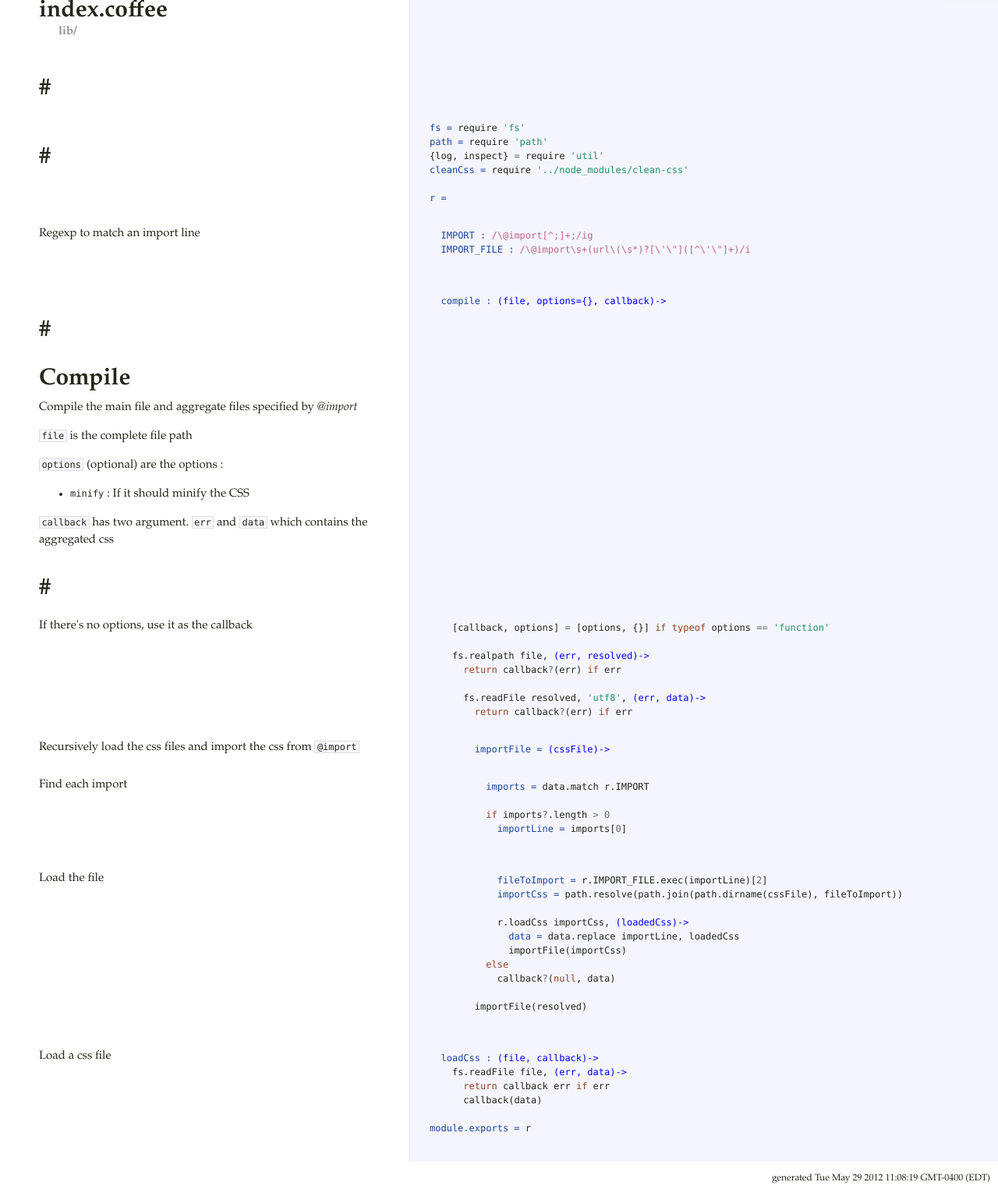
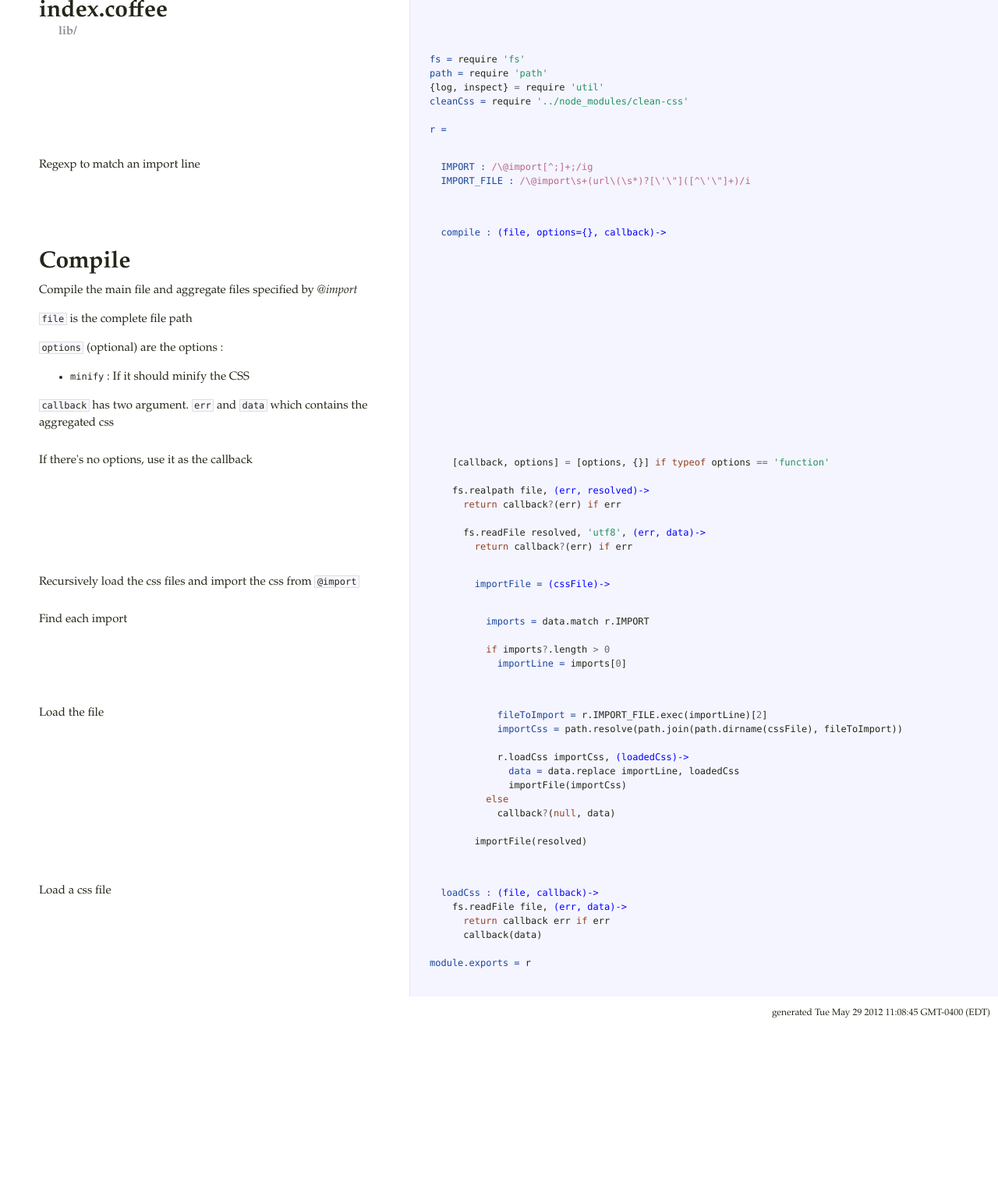
Before and after one commit to dsimard/rochelle, a plain HTML site: page lib/index.coffee.html in a window 1280 px wide. Shown: the part 47-1572 px from the top of the page at 78% size. After the commit the page ends 1367 px from the top, so only its background shows below. Drawn offline with Linux system fonts and the light colour scheme.

Commit message:
Doc regenerated automatically

```diff
--- a/lib/index.coffee.html
+++ b/lib/index.coffee.html
@@ -1,16 +1,13 @@
-<!DOCTYPE html><html><head><title>index.coffee</title><meta http-equiv="Content-Type" content="text/html" charset="UTF-8"><link rel="stylesheet" media="all" href="../docco.css"></head><body><div id="container"><div id="background"></div><div id="jump_to">Jump To &hellip;<div id="jump_wrapper"><div id="jump_page"><a href="../index.html" class="source"><span class="file_name">README</span></a><a href="../bin/rochelle.coffee.html" class="source "><span class="base_path">bin / </span><span class="file_name">rochelle.coffee</span></a><a href="../lib/index.coffee.html" class="source selected"><span class="base_path">lib / </span><span class="file_name">index.coffee</span></a></div></div></div><table cellpadding="0" cellspacing="0"><thead><tr><th class="docs"><h1>index.coffee</h1><div class="filepath">lib/</div></th><th class="code"></th></tr></thead><tbody><tr id="section-1"><td class="docs"><div class="pilwrap"><a href="#section-1" class="pilcrow">&#182;</a></div><h1>#</h1>
-</td><td class="code"><div class="highlight"><pre></pre></div></td></tr><tr id="section-2"><td class="docs"><div class="pilwrap"><a href="#section-2" class="pilcrow">&#182;</a></div><h1>#</h1>
+<!DOCTYPE html><html><head><title>index.coffee</title><meta http-equiv="Content-Type" content="text/html" charset="UTF-8"><link rel="stylesheet" media="all" href="../docco.css"></head><body><div id="container"><div id="background"></div><div id="jump_to">Jump To &hellip;<div id="jump_wrapper"><div id="jump_page"><a href="../index.html" class="source"><span class="file_name">README</span></a><a href="../bin/rochelle.coffee.html" class="source "><span class="base_path">bin / </span><span class="file_name">rochelle.coffee</span></a><a href="../lib/index.coffee.html" class="source selected"><span class="base_path">lib / </span><span class="file_name">index.coffee</span></a></div></div></div><table cellpadding="0" cellspacing="0"><thead><tr><th class="docs"><h1>index.coffee</h1><div class="filepath">lib/</div></th><th class="code"></th></tr></thead><tbody><tr id="section-1"><td class="docs"><div class="pilwrap"><a href="#section-1" class="pilcrow">&#182;</a></div>
 </td><td class="code"><div class="highlight"><pre><span class="nv">fs = </span><span class="nx">require</span> <span class="s1">&#39;fs&#39;</span>
 <span class="nv">path = </span><span class="nx">require</span> <span class="s1">&#39;path&#39;</span>
 <span class="p">{</span><span class="nx">log</span><span class="p">,</span> <span class="nx">inspect</span><span class="p">}</span> <span class="o">=</span> <span class="nx">require</span> <span class="s1">&#39;util&#39;</span>
 <span class="nv">cleanCss = </span><span class="nx">require</span> <span class="s1">&#39;../node_modules/clean-css&#39;</span>
 
-<span class="nv">r = </span></pre></div></td></tr><tr id="section-3"><td class="docs"><div class="pilwrap"><a href="#section-3" class="pilcrow">&#182;</a></div><p>Regexp to match an import line</p>
+<span class="nv">r = </span></pre></div></td></tr><tr id="section-2"><td class="docs"><div class="pilwrap"><a href="#section-2" class="pilcrow">&#182;</a></div><p>Regexp to match an import line</p>
 </td><td class="code"><div class="highlight"><pre>  <span class="nv">IMPORT : </span><span class="sr">/\@import[^;]+;/ig</span>
   <span class="nv">IMPORT_FILE : </span><span class="sr">/\@import\s+(url\(\s*)?[\&#39;\&quot;]([^\&#39;\&quot;]+)/i</span>
-  </pre></div></td></tr><tr id="section-4"><td class="docs"><div class="pilwrap"><a href="#section-4" class="pilcrow">&#182;</a></div><h1>#</h1>
-
-<h1>Compile</h1>
+  </pre></div></td></tr><tr id="section-3"><td class="docs"><div class="pilwrap"><a href="#section-3" class="pilcrow">&#182;</a></div><h1>Compile</h1>
 
 <p>Compile the main file and aggregate files specified by <em>@import</em></p>
 
@@ -23,22 +20,20 @@
 </ul>
 
 <p><code>callback</code> has two argument. <code>err</code> and <code>data</code> which contains the aggregated css</p>
-
-<h1>#</h1>
-</td><td class="code"><div class="highlight"><pre>  <span class="nv">compile : </span><span class="nf">(file, options={}, callback)-&gt;</span></pre></div></td></tr><tr id="section-5"><td class="docs"><div class="pilwrap"><a href="#section-5" class="pilcrow">&#182;</a></div><p>If there's no options, use it as the callback</p>
+</td><td class="code"><div class="highlight"><pre>  <span class="nv">compile : </span><span class="nf">(file, options={}, callback)-&gt;</span></pre></div></td></tr><tr id="section-4"><td class="docs"><div class="pilwrap"><a href="#section-4" class="pilcrow">&#182;</a></div><p>If there's no options, use it as the callback</p>
 </td><td class="code"><div class="highlight"><pre>    <span class="p">[</span><span class="nx">callback</span><span class="p">,</span> <span class="nx">options</span><span class="p">]</span> <span class="o">=</span> <span class="p">[</span><span class="nx">options</span><span class="p">,</span> <span class="p">{}]</span> <span class="k">if</span> <span class="k">typeof</span> <span class="nx">options</span> <span class="o">==</span> <span class="s1">&#39;function&#39;</span>
 
     <span class="nx">fs</span><span class="p">.</span><span class="nx">realpath</span> <span class="nx">file</span><span class="p">,</span> <span class="nf">(err, resolved)-&gt;</span>
       <span class="k">return</span> <span class="nx">callback</span><span class="o">?</span><span class="p">(</span><span class="nx">err</span><span class="p">)</span> <span class="k">if</span> <span class="nx">err</span>
 
       <span class="nx">fs</span><span class="p">.</span><span class="nx">readFile</span> <span class="nx">resolved</span><span class="p">,</span> <span class="s1">&#39;utf8&#39;</span><span class="p">,</span> <span class="nf">(err, data)-&gt;</span>
-        <span class="k">return</span> <span class="nx">callback</span><span class="o">?</span><span class="p">(</span><span class="nx">err</span><span class="p">)</span> <span class="k">if</span> <span class="nx">err</span></pre></div></td></tr><tr id="section-6"><td class="docs"><div class="pilwrap"><a href="#section-6" class="pilcrow">&#182;</a></div><p>Recursively load the css files and import the css from <code>@import</code></p>
-</td><td class="code"><div class="highlight"><pre>        <span class="nv">importFile = </span><span class="nf">(cssFile)-&gt;</span></pre></div></td></tr><tr id="section-7"><td class="docs"><div class="pilwrap"><a href="#section-7" class="pilcrow">&#182;</a></div><p>Find each import</p>
+        <span class="k">return</span> <span class="nx">callback</span><span class="o">?</span><span class="p">(</span><span class="nx">err</span><span class="p">)</span> <span class="k">if</span> <span class="nx">err</span></pre></div></td></tr><tr id="section-5"><td class="docs"><div class="pilwrap"><a href="#section-5" class="pilcrow">&#182;</a></div><p>Recursively load the css files and import the css from <code>@import</code></p>
+</td><td class="code"><div class="highlight"><pre>        <span class="nv">importFile = </span><span class="nf">(cssFile)-&gt;</span></pre></div></td></tr><tr id="section-6"><td class="docs"><div class="pilwrap"><a href="#section-6" class="pilcrow">&#182;</a></div><p>Find each import</p>
 </td><td class="code"><div class="highlight"><pre>          <span class="nv">imports = </span><span class="nx">data</span><span class="p">.</span><span class="nx">match</span> <span class="nx">r</span><span class="p">.</span><span class="nx">IMPORT</span>
 
           <span class="k">if</span> <span class="nx">imports</span><span class="o">?</span><span class="p">.</span><span class="nx">length</span> <span class="o">&gt;</span> <span class="mi">0</span>
             <span class="nv">importLine = </span><span class="nx">imports</span><span class="p">[</span><span class="mi">0</span><span class="p">]</span>
-            </pre></div></td></tr><tr id="section-8"><td class="docs"><div class="pilwrap"><a href="#section-8" class="pilcrow">&#182;</a></div><p>Load the file</p>
+            </pre></div></td></tr><tr id="section-7"><td class="docs"><div class="pilwrap"><a href="#section-7" class="pilcrow">&#182;</a></div><p>Load the file</p>
 </td><td class="code"><div class="highlight"><pre>            <span class="nv">fileToImport = </span><span class="nx">r</span><span class="p">.</span><span class="nx">IMPORT_FILE</span><span class="p">.</span><span class="nx">exec</span><span class="p">(</span><span class="nx">importLine</span><span class="p">)[</span><span class="mi">2</span><span class="p">]</span>
             <span class="nv">importCss = </span><span class="nx">path</span><span class="p">.</span><span class="nx">resolve</span><span class="p">(</span><span class="nx">path</span><span class="p">.</span><span class="nx">join</span><span class="p">(</span><span class="nx">path</span><span class="p">.</span><span class="nx">dirname</span><span class="p">(</span><span class="nx">cssFile</span><span class="p">),</span> <span class="nx">fileToImport</span><span class="p">))</span>
 
@@ -49,7 +44,7 @@
             <span class="nx">callback</span><span class="o">?</span><span class="p">(</span><span class="kc">null</span><span class="p">,</span> <span class="nx">data</span><span class="p">)</span>
 
         <span class="nx">importFile</span><span class="p">(</span><span class="nx">resolved</span><span class="p">)</span>
-  </pre></div></td></tr><tr id="section-9"><td class="docs"><div class="pilwrap"><a href="#section-9" class="pilcrow">&#182;</a></div><p>Load a css file</p>
+  </pre></div></td></tr><tr id="section-8"><td class="docs"><div class="pilwrap"><a href="#section-8" class="pilcrow">&#182;</a></div><p>Load a css file</p>
 </td><td class="code"><div class="highlight"><pre>  <span class="nv">loadCss : </span><span class="nf">(file, callback)-&gt;</span>
     <span class="nx">fs</span><span class="p">.</span><span class="nx">readFile</span> <span class="nx">file</span><span class="p">,</span> <span class="nf">(err, data)-&gt;</span>
       <span class="k">return</span> <span class="nx">callback</span> <span class="nx">err</span> <span class="k">if</span> <span class="nx">err</span>
@@ -57,4 +52,4 @@
 
 <span class="nv">module.exports = </span><span class="nx">r</span>
 
-</pre></div></td></tr></tbody></table><div id="generated">generated Tue May 29 2012 11:08:19 GMT-0400 (EDT)  </div></div></body></html>
+</pre></div></td></tr></tbody></table><div id="generated">generated Tue May 29 2012 11:08:45 GMT-0400 (EDT)  </div></div></body></html>
```
Also changed, not shown: bin/rochelle.coffee.html (+1 -1 lines), index.html (+4 -4 lines).
